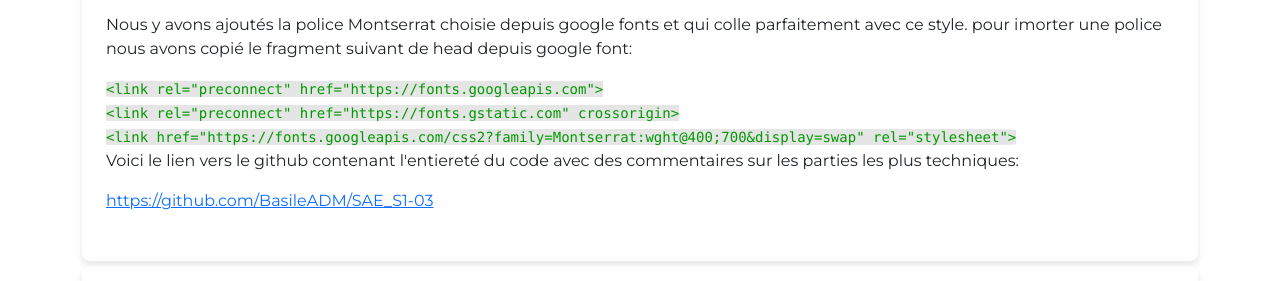
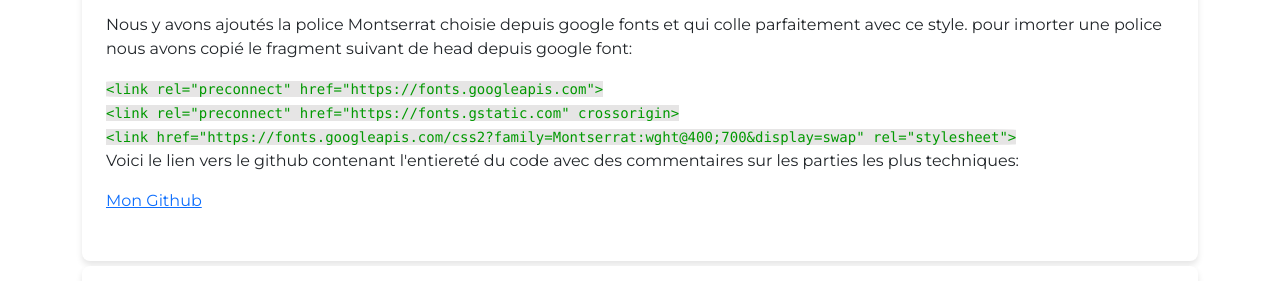
Before and after one commit to BasileADM/sae-s1-03, a plain HTML site: page web.html in a window 1280 px wide. Shown: the part 172-453 px from the top of the page. Drawn offline with nearby package versions, Linux system fonts and the light colour scheme.

Commit message:
Update web.html

```diff
--- a/web.html
+++ b/web.html
@@ -75,7 +75,7 @@
                    Voici le lien vers le github contenant l'entiereté du code
                    avec des commentaires sur les parties les plus techniques:
                 </p>
-                <a href="https://github.com/BasileADM/SAE_S1-03">https://github.com/BasileADM/SAE_S1-03</a>
+                <a href="https://github.com/BasileADM/sae-s1-03">Mon Github</a>
             </article>
 
 
```
